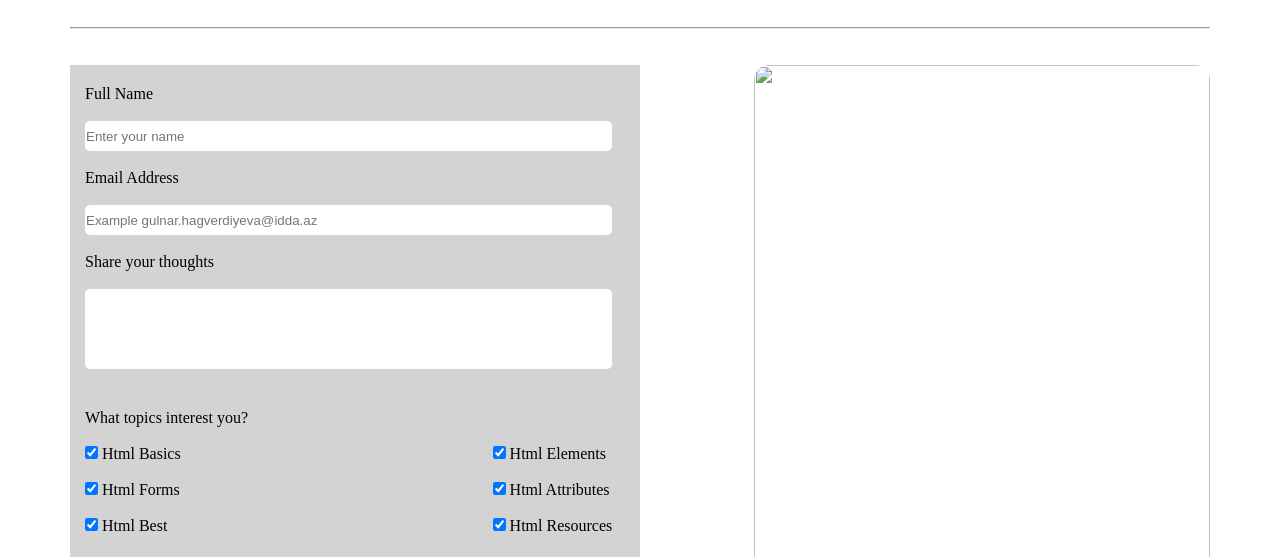
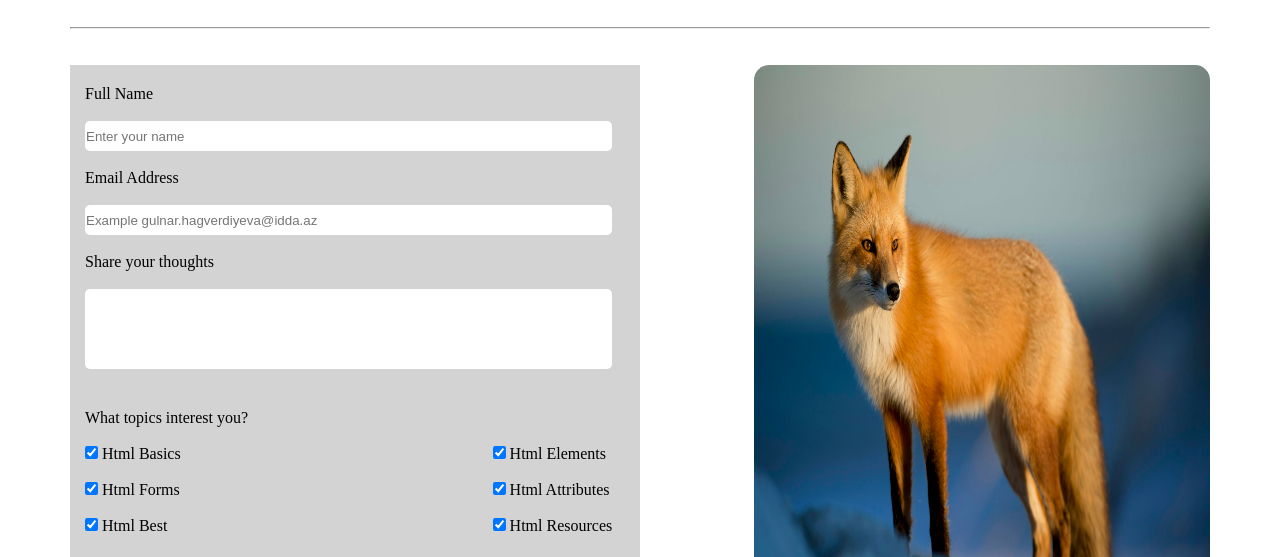
Before and after one commit to gulnar-hqvrd/Div-Homework, a plain HTML site: page Task-1/index.html in a window 1280 px wide. Shown: the part 243-800 px from the top of the page. Drawn offline with Linux system fonts and the light colour scheme; the site is published under a folder, as on GitHub Pages, so addresses that start at the root find nothing.

Commit message:
commit update

```diff
--- a/Task-1/index.html
+++ b/Task-1/index.html
@@ -97,7 +97,7 @@
             <button>Submit</button>
           </form>
         <aside>
-          <img src="/Task-1/fox.jpg" alt="" />
+          <img src="fox.jpg" alt="" />
         </aside>
       </div>
     </main>
```
